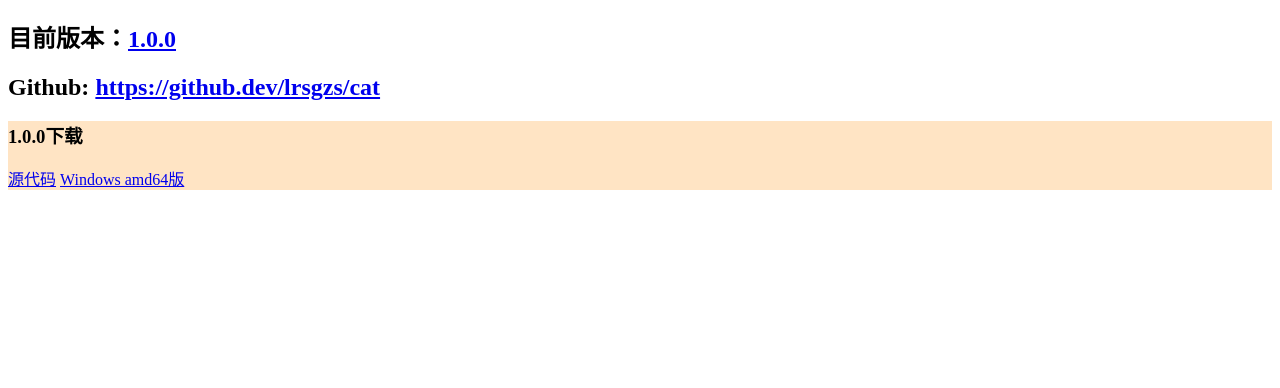
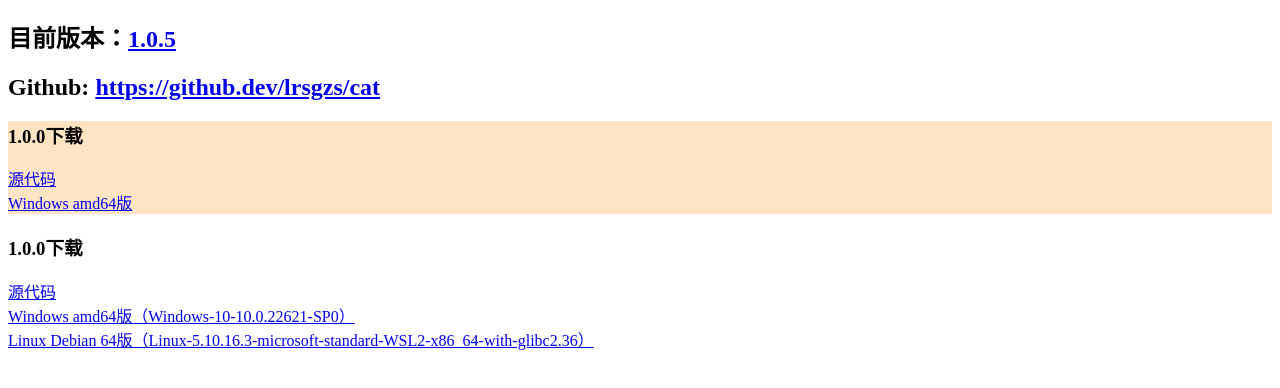
Before and after one commit to lrsgzs/cat, a plain HTML site: page index.html in a window 1280 px wide. Shown: the part 70-458 px from the top of the page. Drawn offline with Linux system fonts and the light colour scheme.

Commit message:
upload versions

```diff
--- a/index.html
+++ b/index.html
@@ -6,12 +6,30 @@
     </head>
     <body>
         <h1>cat语言</h1>
-        <h2>目前版本：<a href="#1_0_0">1.0.0</a></h2>
+        <h2>目前版本：<a href="#1_0_5">1.0.5</a></h2>
         <h2>Github: <a href="https://github.dev/lrsgzs/cat">https://github.dev/lrsgzs/cat</a></h2>
+
         <div id="#1_0_0" style="background-color: bisque;">
             <h3>1.0.0下载</h3>
+
             <a href="https://github.com/lrsgzs/cat/archive/refs/tags/1.0.0_tag.zip">源代码</a>
+            <br>
+
             <a href="https://github.com/lrsgzs/cat/releases/download/1.0.0_tag/cat_lang_1.0.0_windows_amd64.zip">Windows amd64版</a>
+            <br>
+        </div>
+
+        <div id="#1_0_5 style="background-color: beige;">
+            <h3>1.0.0下载</h3>
+
+            <a href="https://github.com/lrsgzs/cat/archive/refs/tags/1.0.5_tag.zip">源代码</a>
+            <br>
+
+            <a href="https://github.com/lrsgzs/cat/releases/download/1.0.5_tag/cat_1.0.5_windows_amd64.zip">Windows amd64版（Windows-10-10.0.22621-SP0）</a>
+            <br>
+
+            <a href="https://github.com/lrsgzs/cat/releases/download/1.0.5_tag/cat_1.0.5_linux_64_debian.zip">Linux Debian 64版（Linux-5.10.16.3-microsoft-standard-WSL2-x86_64-with-glibc2.36）</a>
+            <br>
         </div>
     </body>
 </html>
```
